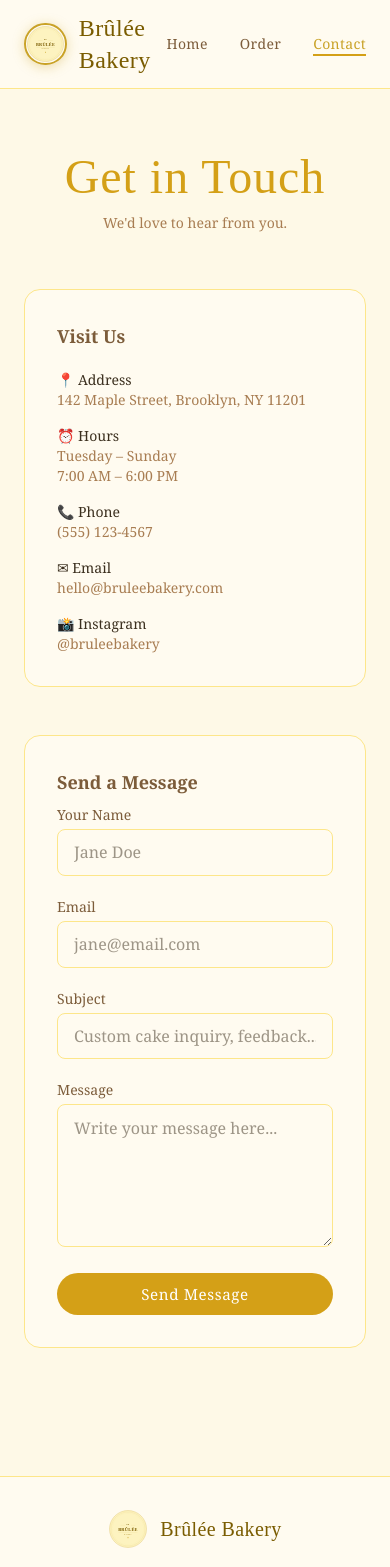
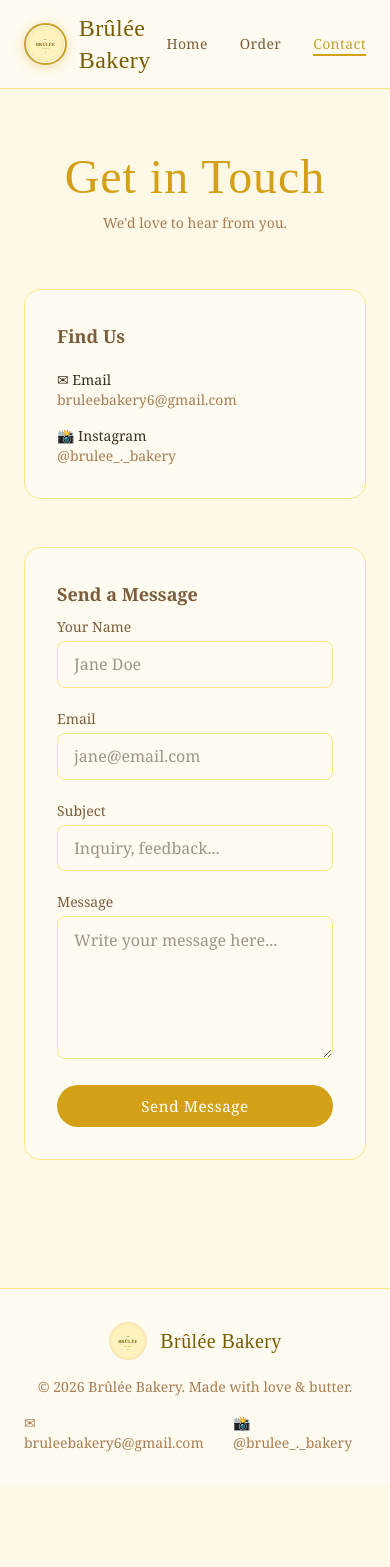
Before and after one commit to Sayedu/brulee-bakery, a Next.js app: page /contact in a window 390 px wide. Shown: the top 1567 px of the page. After the commit the page ends 1485 px from the top, so only its background shows below. Built offline with nearby package versions, Linux system fonts and the light colour scheme.

Commit message:
Update IG link, remove phone, update email

```diff
--- a/app/contact/page.tsx
+++ b/app/contact/page.tsx
@@ -25,30 +25,24 @@ export default function ContactPage() {
         {/* Info */}
         <div className="space-y-8">
           <div className="card p-8 space-y-5">
-            <h2 className="text-lg font-semibold" style={{ color: "#7c5c3a" }}>Visit Us</h2>
+            <h2 className="text-lg font-semibold" style={{ color: "#7c5c3a" }}>Find Us</h2>
             <div className="space-y-4 text-sm" style={{ color: "#a87d52" }}>
               <div>
-                <p className="font-medium" style={{ color: "#3b2f1e" }}>📍 Address</p>
-                <p>142 Maple Street, Brooklyn, NY 11201</p>
-              </div>
-              <div>
-                <p className="font-medium" style={{ color: "#3b2f1e" }}>⏰ Hours</p>
-                <p>Tuesday – Sunday</p>
-                <p>7:00 AM – 6:00 PM</p>
-              </div>
-              <div>
-                <p className="font-medium" style={{ color: "#3b2f1e" }}>📞 Phone</p>
-                <a href="tel:+15551234567" className="hover:underline">(555) 123-4567</a>
-              </div>
-              <div>
                 <p className="font-medium" style={{ color: "#3b2f1e" }}>✉ Email</p>
-                <a href="mailto:hello@bruleebakery.com" className="hover:underline">
-                  hello@bruleebakery.com
+                <a href="mailto:bruleebakery6@gmail.com" className="hover:underline">
+                  bruleebakery6@gmail.com
                 </a>
               </div>
               <div>
                 <p className="font-medium" style={{ color: "#3b2f1e" }}>📸 Instagram</p>
-                <a href="#" className="hover:underline">@bruleebakery</a>
+                <a
+                  href="https://www.instagram.com/brulee_._bakery"
+                  target="_blank"
+                  rel="noopener noreferrer"
+                  className="hover:underline"
+                >
+                  @brulee_._bakery
+                </a>
               </div>
             </div>
           </div>
@@ -81,7 +75,7 @@ export default function ContactPage() {
               </div>
               <div>
                 <label>Subject</label>
-                <input type="text" placeholder="Custom cake inquiry, feedback..." required />
+                <input type="text" placeholder="Inquiry, feedback..." required />
               </div>
               <div>
                 <label>Message</label>
--- a/app/order/page.tsx
+++ b/app/order/page.tsx
@@ -1,7 +1,7 @@
 import { asset } from "@/lib/basePath";
 
-const IG_HANDLE = "bruleebakery";
-const IG_DM_URL = `https://ig.me/m/${IG_HANDLE}`;
+const IG_HANDLE = "brulee_._bakery";
+const IG_DM_URL = "https://www.instagram.com/brulee_._bakery";
 
 const steps = [
   { n: "1", text: "Tap the button below to open our Instagram DM." },
--- a/app/page.tsx
+++ b/app/page.tsx
@@ -32,7 +32,7 @@ export default function Home() {
           Brooklyn, NY &middot; Available Tue–Sun, 7am–6pm
         </p>
         <a
-          href="https://ig.me/m/bruleebakery"
+          href="https://www.instagram.com/brulee_._bakery"
           target="_blank"
           rel="noopener noreferrer"
           className="btn-primary inline-flex items-center gap-2"
@@ -90,7 +90,7 @@ export default function Home() {
             </div>
 
             <a
-              href="https://ig.me/m/bruleebakery"
+              href="https://www.instagram.com/brulee_._bakery"
               target="_blank"
               rel="noopener noreferrer"
               className="btn-primary text-center inline-flex items-center justify-center gap-2"
@@ -116,7 +116,7 @@ export default function Home() {
           homemade vanilla custard, and classic wafers. Simple, comforting, unforgettable.
         </p>
         <a
-          href="https://ig.me/m/bruleebakery"
+          href="https://www.instagram.com/brulee_._bakery"
           target="_blank"
           rel="noopener noreferrer"
           className="inline-flex items-center gap-2 mt-8 btn-primary"
--- a/components/Footer.tsx
+++ b/components/Footer.tsx
@@ -16,8 +16,8 @@ export default function Footer() {
         </div>
         <p>© {new Date().getFullYear()} Brûlée Bakery. Made with love &amp; butter.</p>
         <div className="flex gap-6">
-          <a href="tel:+15551234567" className="hover:underline">📞 (555) 123-4567</a>
-          <a href="mailto:hello@bruleebakery.com" className="hover:underline">✉ hello@bruleebakery.com</a>
+          <a href="mailto:bruleebakery6@gmail.com" className="hover:underline">✉ bruleebakery6@gmail.com</a>
+          <a href="https://www.instagram.com/brulee_._bakery" target="_blank" rel="noopener noreferrer" className="hover:underline">📸 @brulee_._bakery</a>
         </div>
       </div>
     </footer>
```
